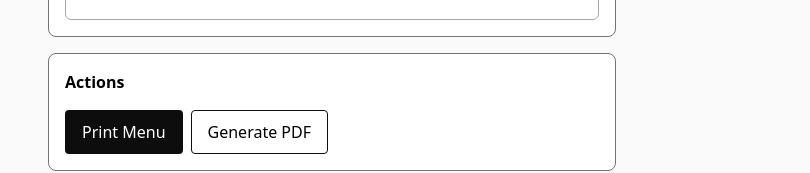
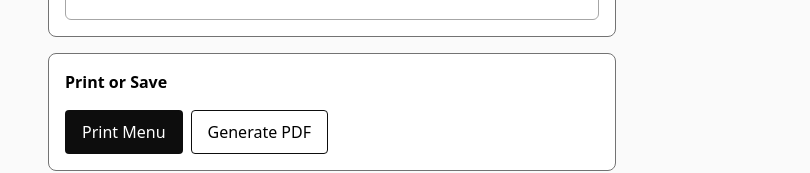
Before and after one commit to jennifer-magpantay/menu-generator-app, a React (Vite) app: page / in a window 1280 px wide. Shown: the part 1279-1452 px from the top of the page, without its empty margins (0-810 px from the left). Built offline with nearby package versions, Linux system fonts and the light colour scheme.

Commit message:
Update legend value

```diff
--- a/src/components/menu-edit-ctas.jsx
+++ b/src/components/menu-edit-ctas.jsx
@@ -35,7 +35,7 @@ const MenuEditCtas = ({ formData }) => {
   });
 
   return (
-    <Fieldset legend="Actions">
+    <Fieldset legend="Print or Save">
       <FormButtonGroup
         options={[
           { value: "print", label: "Print Menu" },
```
